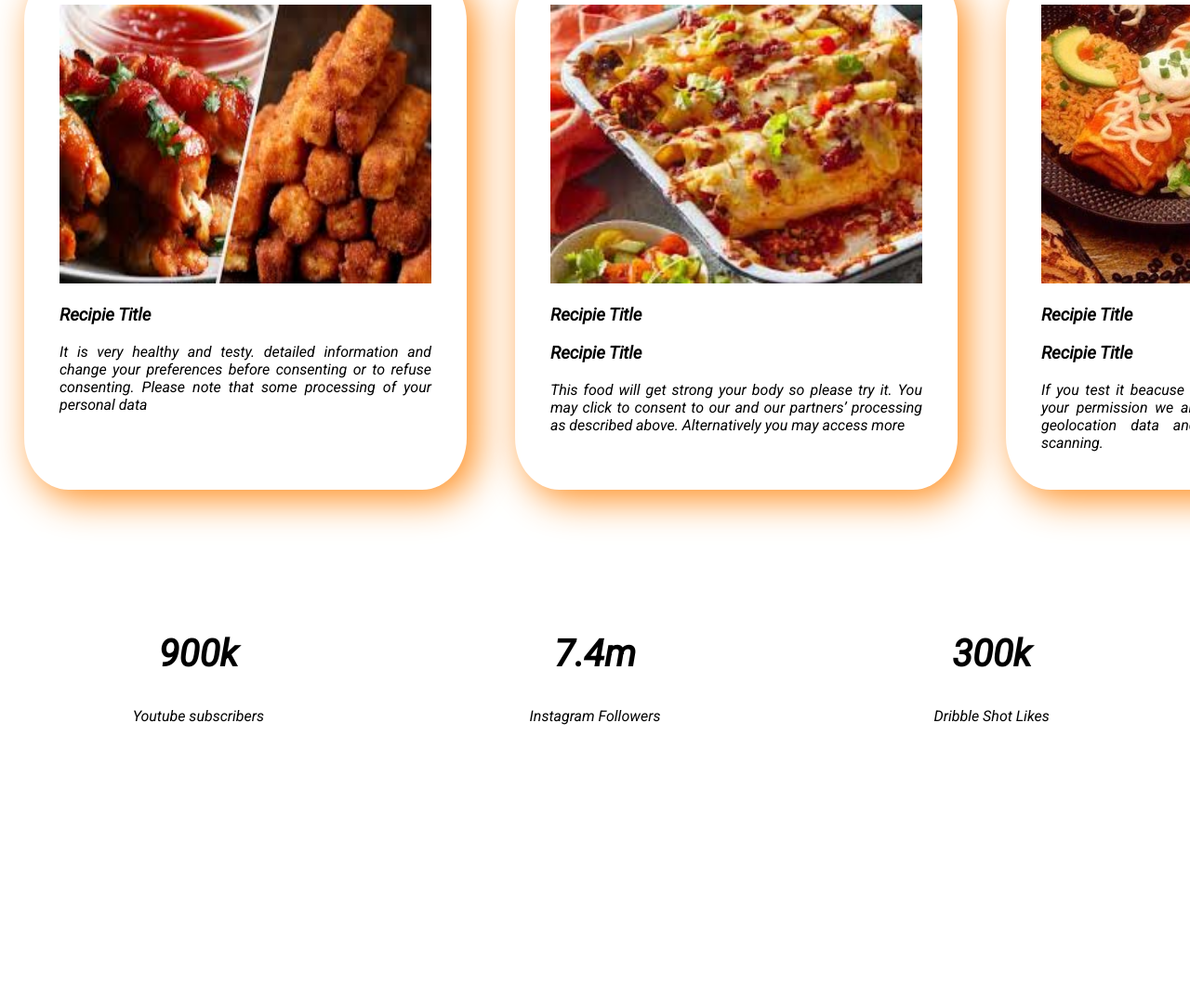
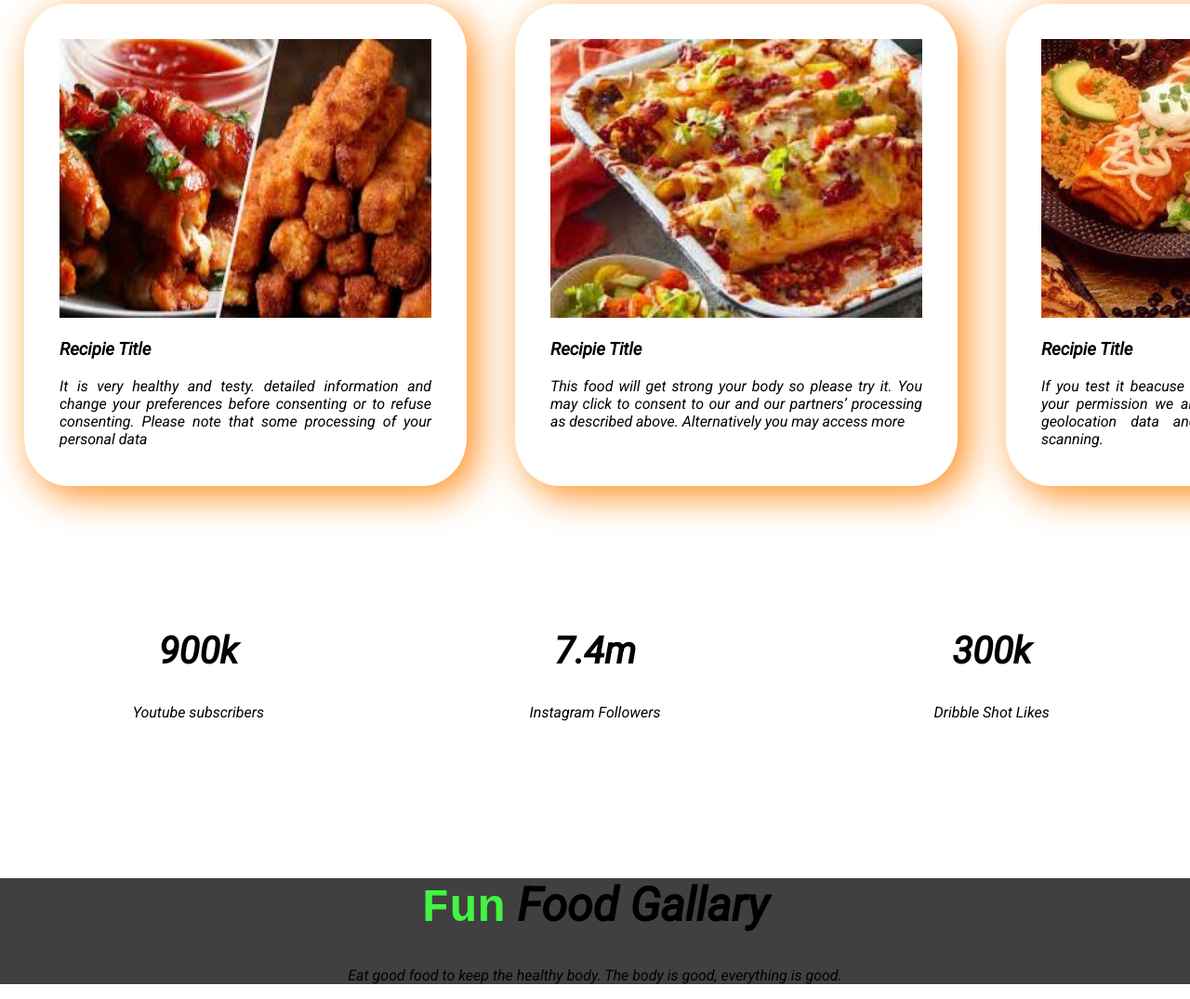
Before and after one commit to Atikhasan143/fun-food-gallary, a plain HTML site: page index.html in a window 1280 px wide. Shown: the part 1571-2646 px from the top of the page at 93% size. Before the commit the page ends 2487 px from the top, so only its background shows below. Drawn offline with Linux system fonts and the light colour scheme.

Commit message:
footer added

```diff
--- a/index.html
+++ b/index.html
@@ -75,14 +75,12 @@
         <div class="recipie-item">
             <img src="images/food/im-2.jpg" alt="" height="300px" width="400">
             <h3>Recipie Title</h3>
-            <h3>Recipie Title</h3>
             <p>This food will get strong your body so please try it. You may click to consent to our and our
                 partners’
                 processing as described above. Alternatively you may access more</p>
         </div>
         <div class="recipie-item">
             <img src="images/food/im-3.jpg" alt="" height="300px" width="400">
-            <h3>Recipie Title</h3>
             <h3>Recipie Title</h3>
             <p>If you test it beacuse it's a died and healthy food. With your permission we and our partners may use
                 precise geolocation data and identification through device scanning.</p>
@@ -102,11 +100,12 @@
             <p> Dribble Shot Likes</p>
         </div>
     </section>
-    <div>
-
+    <div class="footer-place">
+        <footer>
+            <h1><samp class="color-green">Fun</samp> Food Gallary</h1>
+            <p>Eat good food to keep the healthy body. The body is good, everything is good.</p>
+        </footer>
     </div>
-
-
 </body>
 
 </html>
--- a/style.css
+++ b/style.css
@@ -22,8 +22,9 @@ marquee{
     color: rgb(66, 245, 66);
 }
 .uper-button{
-    font-size: 20x;
+    font-size: 50px;
     box-sizing: content-box;
+    font-weight: 700;
 }
 .flexible-container{
     display: flex;
@@ -83,3 +84,7 @@ marquee{
     border-radius: 10%;
     box-shadow: 10px 10px 40px #ff8c1a;
 }
+.footer-place{
+    text-align: center;
+    background-color: 	#404040;
+}
```
